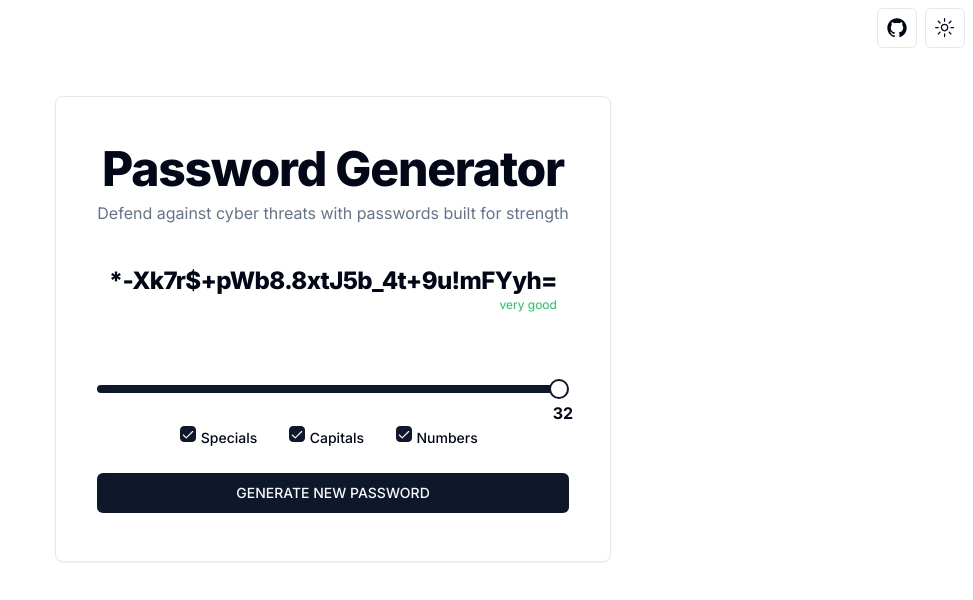
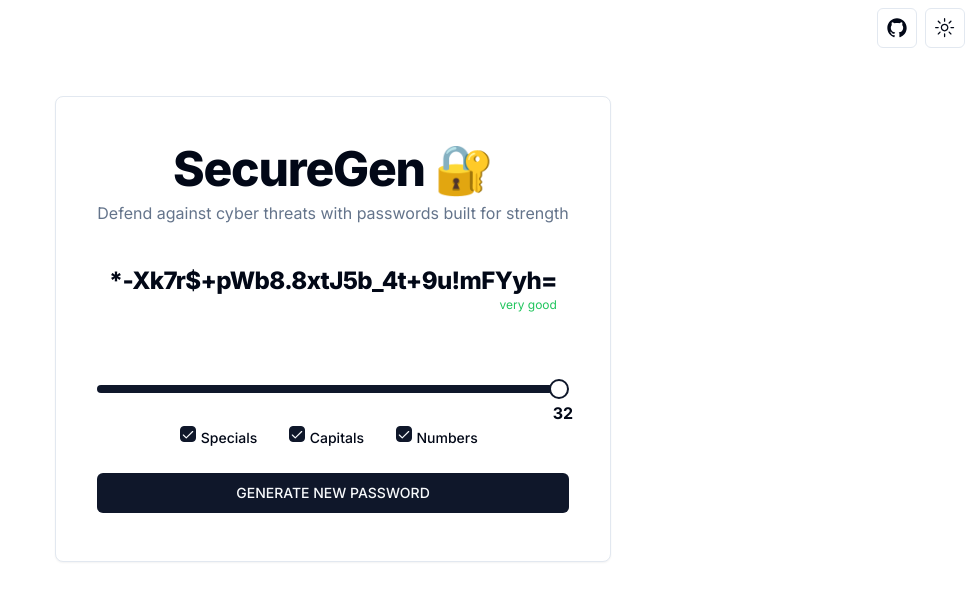
Before and after one commit to RickBr0wn/password-generator-2024, a Next.js app: page / in a window 1280 px wide. Shown: the top 600 px of the page, without its empty margins (307-1280 px from the left). Built offline with nearby package versions, Linux system fonts and the light colour scheme.

Commit message:
rename product

```diff
--- a/app/layout.tsx
+++ b/app/layout.tsx
@@ -4,7 +4,7 @@ import './globals.css'
 import { cn } from '~/lib/utils'
 import { ThemeProvider } from '~/components/theme-provider'
 import NavBar from '~/components/nav/nav-bar'
-import ScreenSizeIndicator from '~/components/screen-size-indicator'
+// import ScreenSizeIndicator from '~/components/screen-size-indicator'
 import { Toaster } from '~/components/ui/toaster'
 import { TooltipProvider } from '~/components/ui/tooltip'
 
--- a/components/password-generator/generator.tsx
+++ b/components/password-generator/generator.tsx
@@ -69,7 +69,7 @@ export default function PasswordGenerator() {
     <div className="text-center">
       <div>
         <h1 className="scroll-m-20 text-4xl font-extrabold tracking-tight lg:text-5xl">
-          Password Generator
+          SecureGen 🔐
         </h1>
         <p className="text-slate-500 mt-2">
           Defend against cyber threats with passwords built for strength
```
